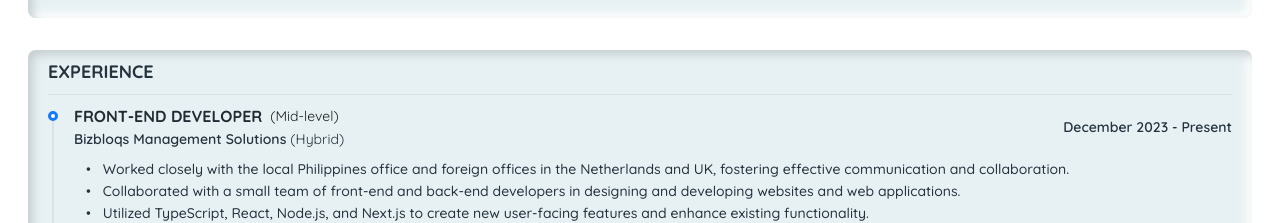
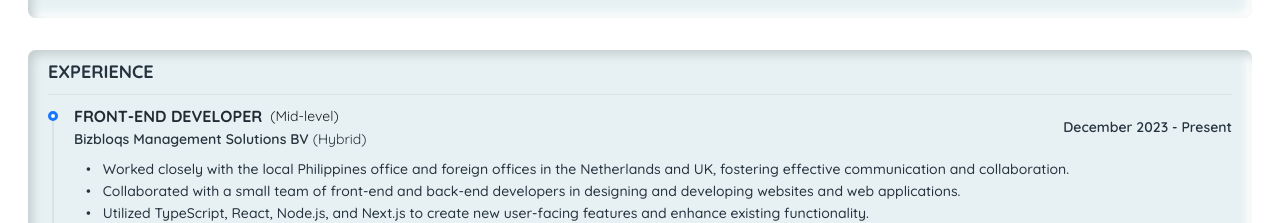
Before and after one commit to Ralf-Renz-Estellana-Bantilo/e-resume, a Next.js app: page /components/Personal in a window 1280 px wide. Shown: the part 823-1046 px from the top of the page. Built offline with nearby package versions, Linux system fonts and the light colour scheme.

Commit message:
Changed some text

```diff
--- a/pages/components/Personal.tsx
+++ b/pages/components/Personal.tsx
@@ -27,7 +27,7 @@ const Personal = () => {
 		{
 			id: Math.floor(Math.random() * 1000) + 1,
 			position: 'FRONT-END DEVELOPER',
-			company: 'Bizbloqs Management Solutions',
+			company: 'Bizbloqs Management Solutions BV',
 			duration: 'December 2023 - Present',
 			level: 'Mid-level',
 			type: 'Hybrid',
@@ -190,7 +190,7 @@ const Personal = () => {
 		{
 			title: 'Immersive Learning Journey',
 			description: `I have dedicated myself to mastering Software Development for ${setTimestamp(
-				1,
+				8,
 				2018
 			)} now, immersing myself in self-study, online courses, and personal projects. This accelerated learning has provided me with a deep understanding about Software Engineering and its complexities.`,
 			path: 'illustration1.png',
```
